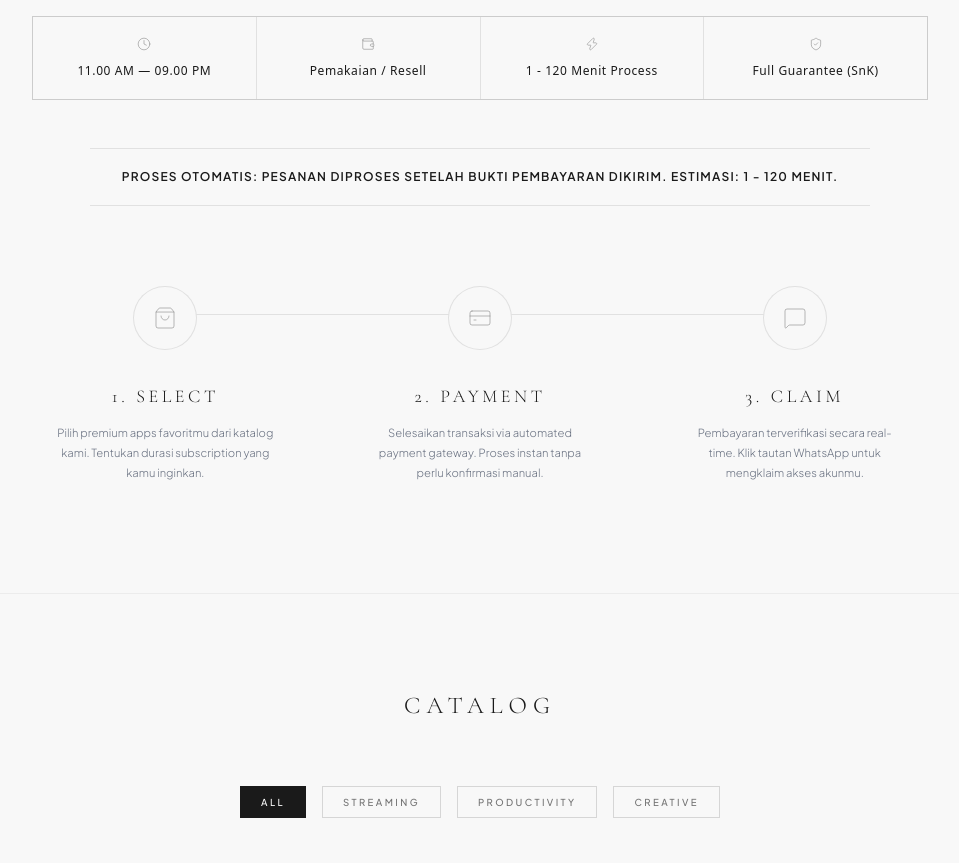
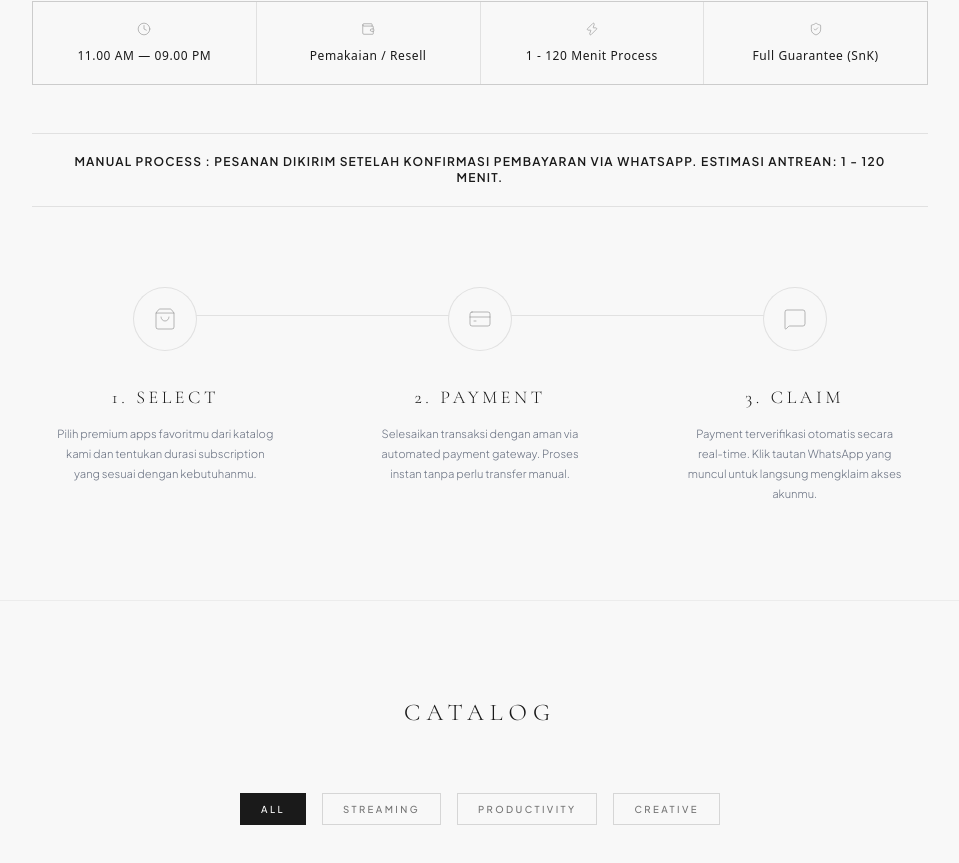
Before and after one commit to zalzabilakartika/zelartestudio.appspremium, a Next.js app: page / in a window 1280 px wide. Shown: the part 1007-1870 px from the top of the page, without its empty margins (160-1119 px from the left). Built offline with nearby package versions, Linux system fonts and the light colour scheme.

Commit message:
update the guide

```diff
--- a/app/page.tsx
+++ b/app/page.tsx
@@ -181,8 +181,8 @@ export default function Home() {
               transition={{ duration: 1, delay: 0.2 }}
               className="text-center font-sans text-[0.60rem] md:text-xs font-semibold tracking-widest text-[#1A1A1A] dark:text-[#f8f8f8] mb-20 uppercase border-y border-[#1A1A1A]/10 dark:border-[#ffffff10] py-5 w-fit mx-auto px-8"
             >
-              PROSES OTOMATIS: Pesanan diproses setelah bukti pembayaran dikirim.
-              Estimasi: 1 - 120 menit.
+              MANUAL PROCESS : Pesanan dikirim setelah konfirmasi pembayaran via WhatsApp.
+              Estimasi antrean: 1 - 120 menit.
             </motion.div>
 
             <motion.div
@@ -198,17 +198,17 @@ export default function Home() {
                 {
                   icon: <ShoppingBag size={24} strokeWidth={0.5} />,
                   title: "1. Select",
-                  desc: "Pilih premium apps favoritmu dari katalog kami. Tentukan durasi subscription yang kamu inginkan.",
+                  desc: "Pilih premium apps favoritmu dari katalog kami dan tentukan durasi subscription yang sesuai dengan kebutuhanmu.",
                 },
                 {
                   icon: <CreditCard size={24} strokeWidth={0.5} />,
                   title: "2. Payment",
-                  desc: "Selesaikan transaksi via automated payment gateway. Proses instan tanpa perlu konfirmasi manual.",
+                  desc: "Selesaikan transaksi dengan aman via automated payment gateway. Proses instan tanpa perlu transfer manual.",
                 },
                 {
                   icon: <MessageSquare size={24} strokeWidth={0.5} />,
                   title: "3. Claim",
-                  desc: "Pembayaran terverifikasi secara real-time. Klik tautan WhatsApp untuk mengklaim akses akunmu.",
+                  desc: "Payment terverifikasi otomatis secara real-time. Klik tautan WhatsApp yang muncul untuk langsung mengklaim akses akunmu.",
                 },
               ].map((step, i) => (
                 <div
```
